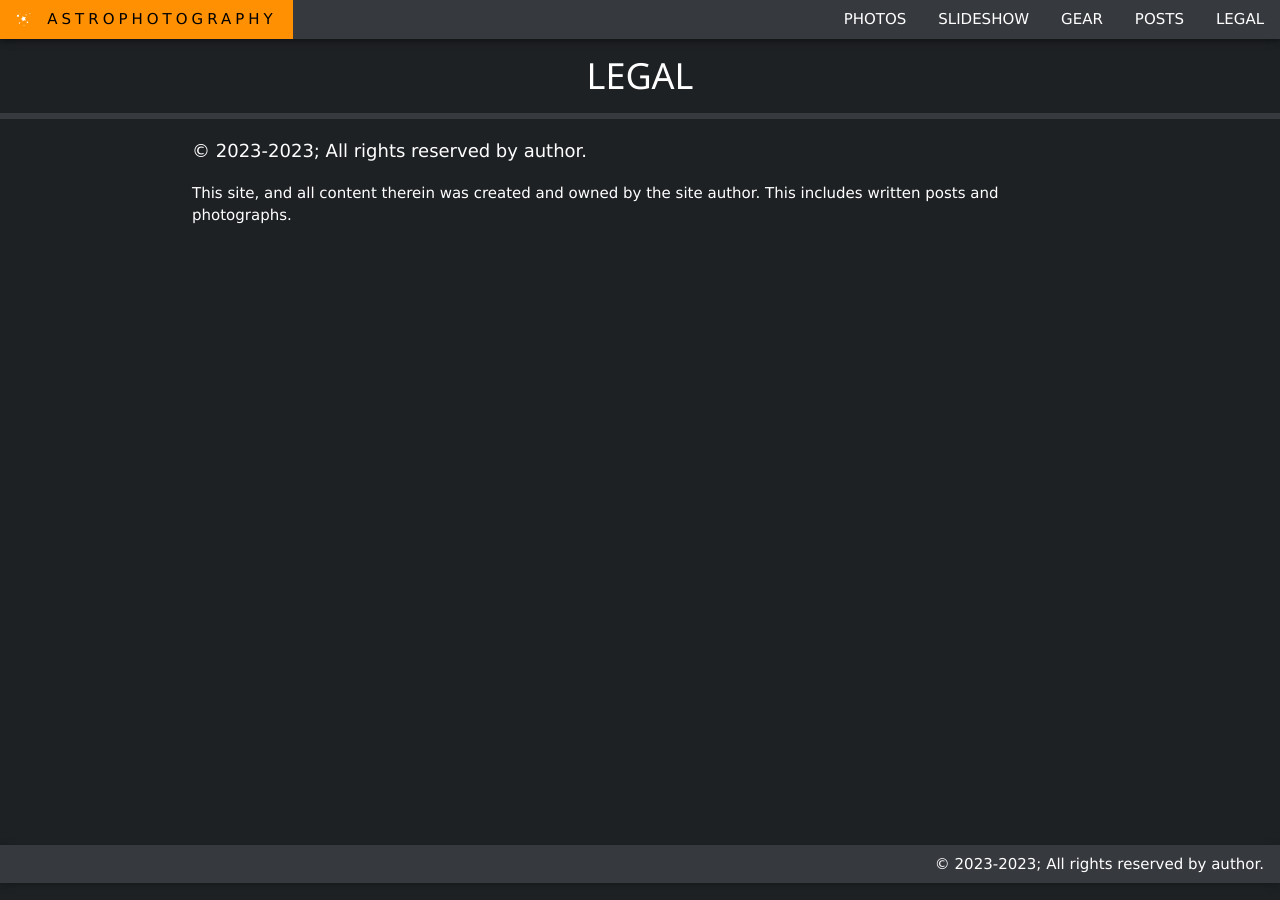
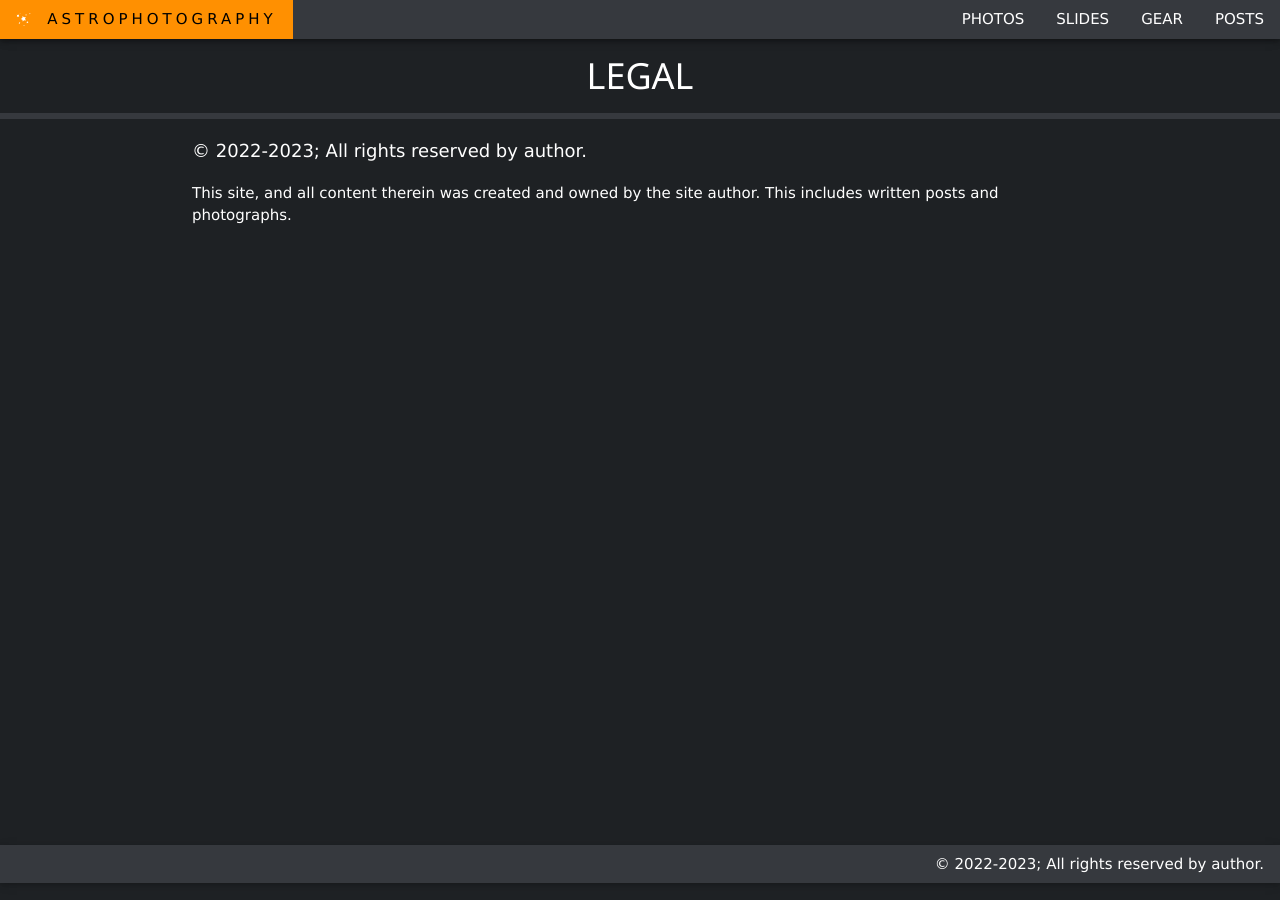
Before and after one commit to qkmaxware/astrophotography, a Jekyll site: the page built from legal.html, in a window 1280 px wide. Built offline with Jekyll 4.4.1, drawn with Linux system fonts in a browser that asks for light colours.

```diff
--- /dev/null
+++ b/_includes/copyright.html
@@ -0,0 +1 @@
+&copy; 2022-{{ 'now' | date: "%Y" }}; All rights reserved by author.
--- a/_includes/footer.html
+++ b/_includes/footer.html
@@ -1,5 +1,5 @@
 <footer class="w3-bar w3-card w3-margin-top">
     <div class="w3-right">
-        <a href="{{ site.baseurl }}/legal" class="w3-bar-item w3-button flat">&copy; 2023-{{ 'now' | date: "%Y" }}; All rights reserved by author.</a>
+        <a href="{{ site.baseurl }}/legal" class="w3-bar-item w3-button flat">{% include copyright.html %}</a>
     </div>
 </footer>
--- a/_includes/navbar_items.html
+++ b/_includes/navbar_items.html
@@ -1,5 +1,4 @@
 <a href="{{ site.baseurl }}/photos" class="w3-bar-item w3-button flat">PHOTOS</a>
-<a href="{{ site.baseurl }}/slideshow" class="w3-bar-item w3-button flat">SLIDESHOW</a>
+<a href="{{ site.baseurl }}/slideshow" class="w3-bar-item w3-button flat">SLIDES</a>
 <a href="{{ site.baseurl }}/gear" class="w3-bar-item w3-button flat">GEAR</a>
 <a href="{{ site.baseurl }}/posts" class="w3-bar-item w3-button flat">POSTS</a>
-<a href="{{ site.baseurl }}/legal" class="w3-bar-item w3-button flat">LEGAL</a>
--- a/legal.html
+++ b/legal.html
@@ -9,7 +9,7 @@ permalink: /legal/
 </div>
 
 <article>
-    <p class="w3-large">&copy; 2023-{{ 'now' | date: "%Y" }}; All rights reserved by author.</p>
+    <p class="w3-large">{% include copyright.html %}</p>
     <p>
         This site, and all content therein was created and owned by the site author. This includes written posts and photographs.
     </p>
```
Also changed, not shown: photos/2022-05-12/Moon.md (added, +14 -0 lines), photos/2022-12-16/Mars.md (added, +14 -0 lines), slideshow.html (+2 -2 lines), photos/2022-12-16/image_2022_12_16T05_28_22_086Z-1.png (added), 1 other file.
